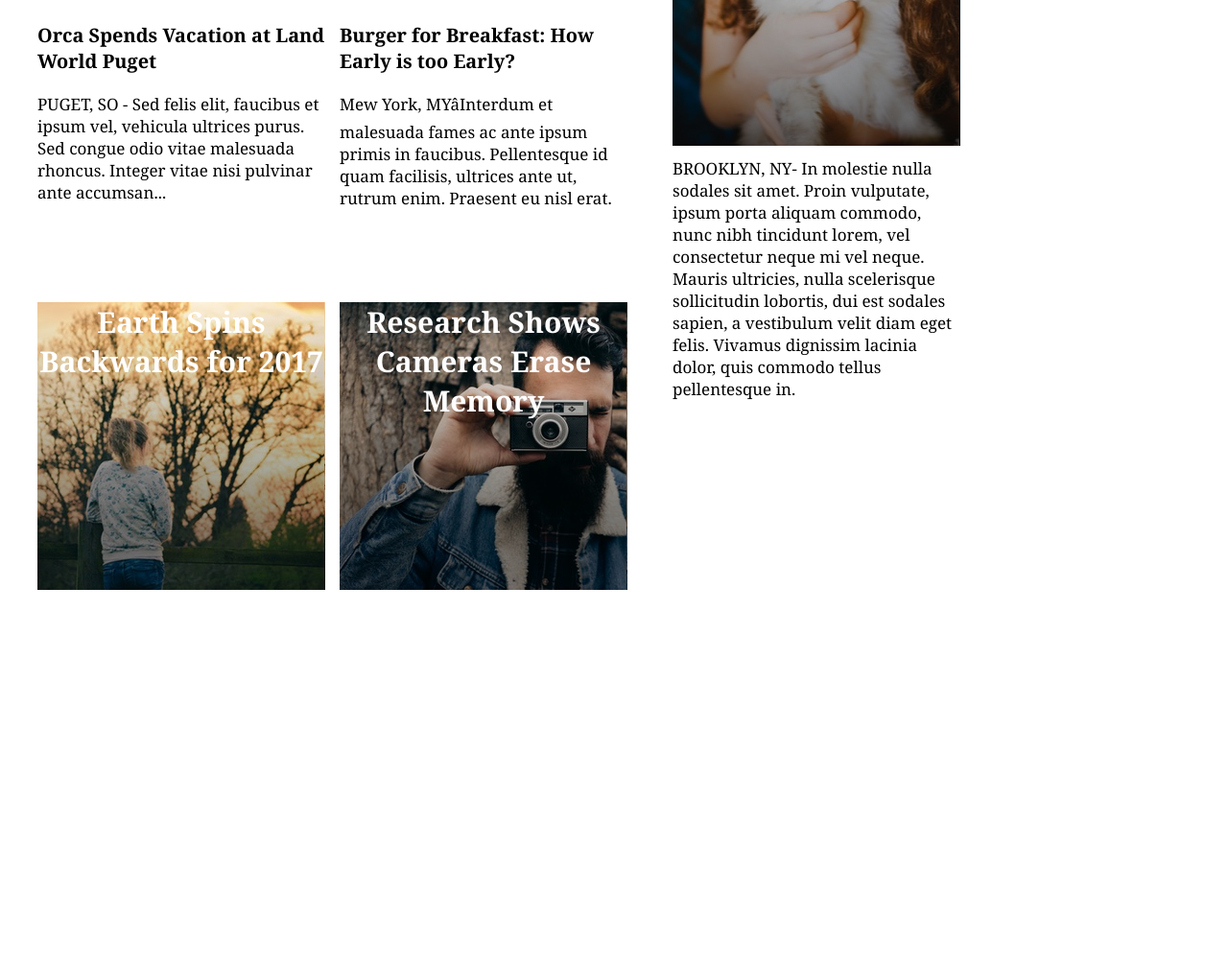
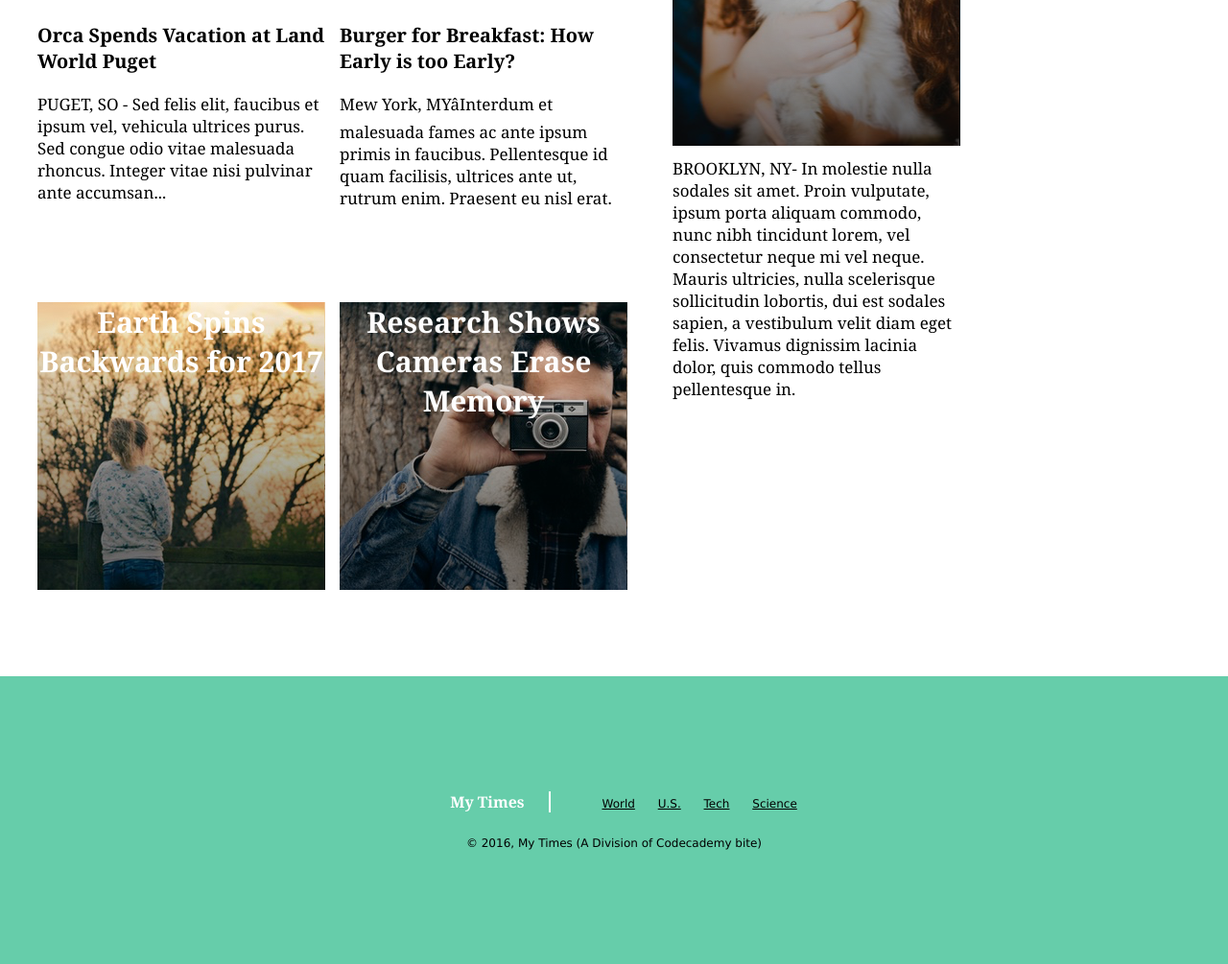
Before and after one commit to dariod/myTimes, a plain HTML site: page index.html in a window 1280 px wide. Shown: the part 737-1742 px from the top of the page at 96% size. Before the commit the page ends 1442 px from the top, so only its background shows below. Drawn offline with Linux system fonts and the light colour scheme.

Commit message:
Add footer

```diff
--- a/index.html
+++ b/index.html
@@ -83,5 +83,23 @@
         </div>
       </div>
     </div>
+
+    <div class="footer">
+      <div>
+        <div class="logo">
+          <span>My Times</span>
+        </div>
+        <nav>
+          <span><a href="">World</a></span>
+          <span><a href="">U.S.</a></span>
+          <span><a href="">Tech</a></span>
+          <span><a href="">Science</a></span>
+        </nav>
+      </div>
+      <div class="copyright">
+        <span>© 2016, My Times (A Division of Codecademy bite)</span>
+      </div>
+    </div>
+
   </body>
 </html>
--- a/resources/css/style.css
+++ b/resources/css/style.css
@@ -130,6 +130,49 @@ div {
   align-items: center;
 }
 
+.footer {
+  display: flex;
+  background-color: MediumAquamarine;
+  margin: auto;
+  font-family: Verdana;
+  font-size: 12px;
+  justify-content: space-around;
+  height: 300px;
+  align-items: center;
+  flex-direction: column;
+  justify-content: center;
+}
+
+.footer .logo {
+  font-family: Georgia;
+  font-size: 16px;
+  font-weight: bold;
+  color: white;
+  border-right: 2px solid white;
+  display: inline-block;
+  padding-right: 25px;
+
+}
+
+.footer nav {
+  display: inline-block;
+  padding-left: 40px;
+  position: relative;
+}
+
+.footer nav span {
+  padding: 20px 10px;
+  position: relative;
+}
+
+.footer nav a {
+  color: black;
+  position: relative;
+}
+
+.copyright {
+  margin-top: 25px;
+}
 
 #img01 {
   background-image: url(../images/img-story-main.png);
```
